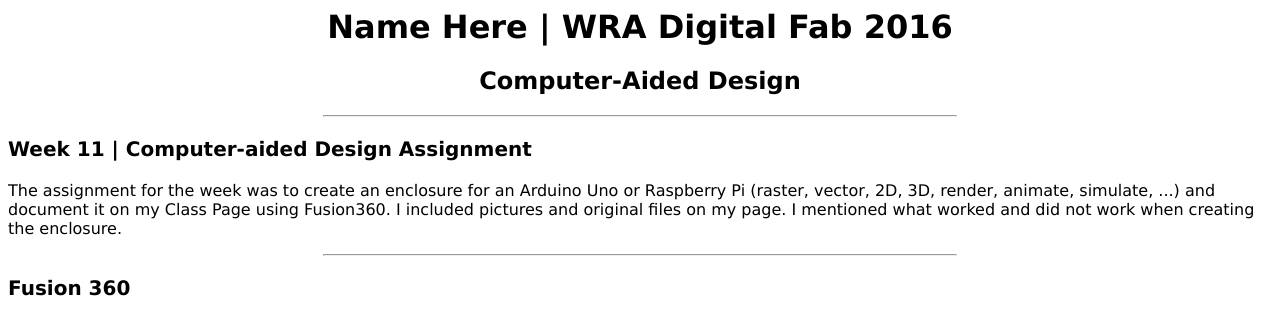
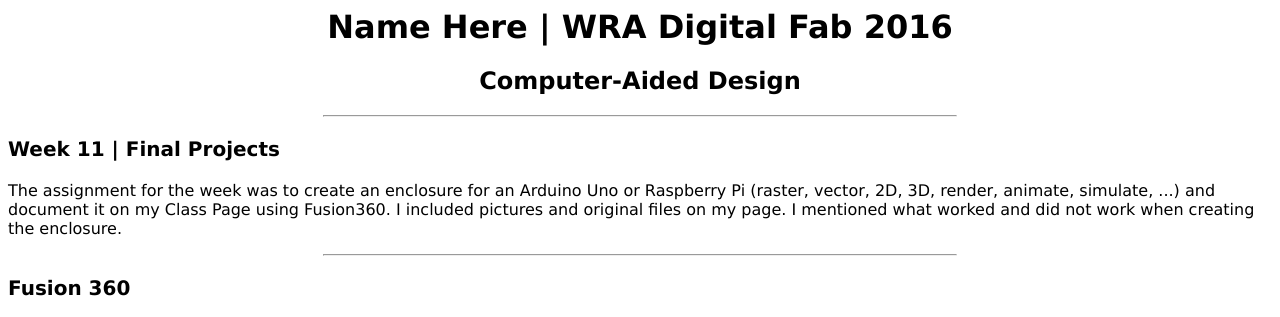
Before and after one commit to harmana/harmana, a plain HTML site: page week11.html in a window 1280 px wide. Shown: the top 317 px of the page. Drawn offline with Linux system fonts and the light colour scheme.

Commit message:
Update week11.html

```diff
--- a/week11.html
+++ b/week11.html
@@ -18,7 +18,7 @@ a {font-family:verdana;font-size:}100%;}
 <p>
 <hr style="width:50%">
 </p>
-<H3> Week 11 | Computer-aided Design Assignment</h3>
+<H3> Week 11 | Final Projects</h3>
 <p>
 The assignment for the week was to create an enclosure for an Arduino Uno or Raspberry Pi (raster, vector, 2D, 3D, render, animate, simulate, ...) and document it on my Class Page using Fusion360. I included pictures and original files on my page. I mentioned what worked and did not work when creating the enclosure.
 
```
